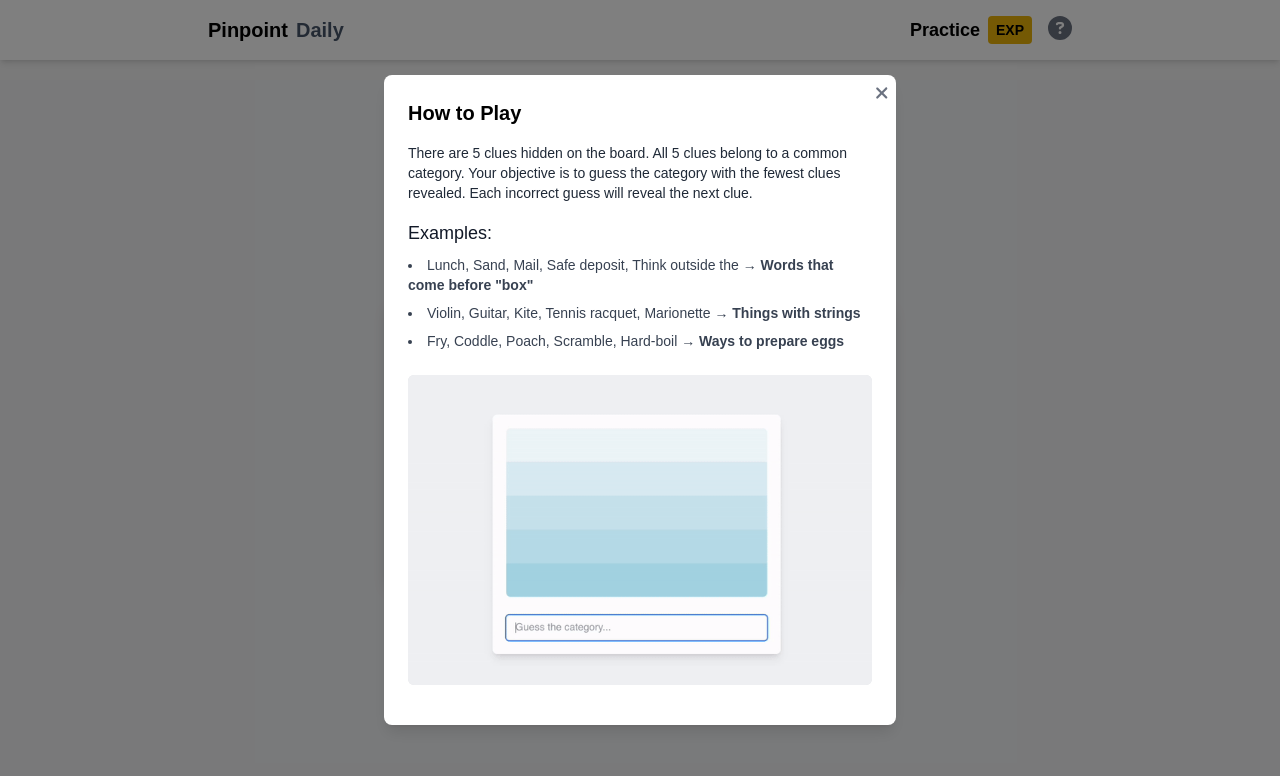
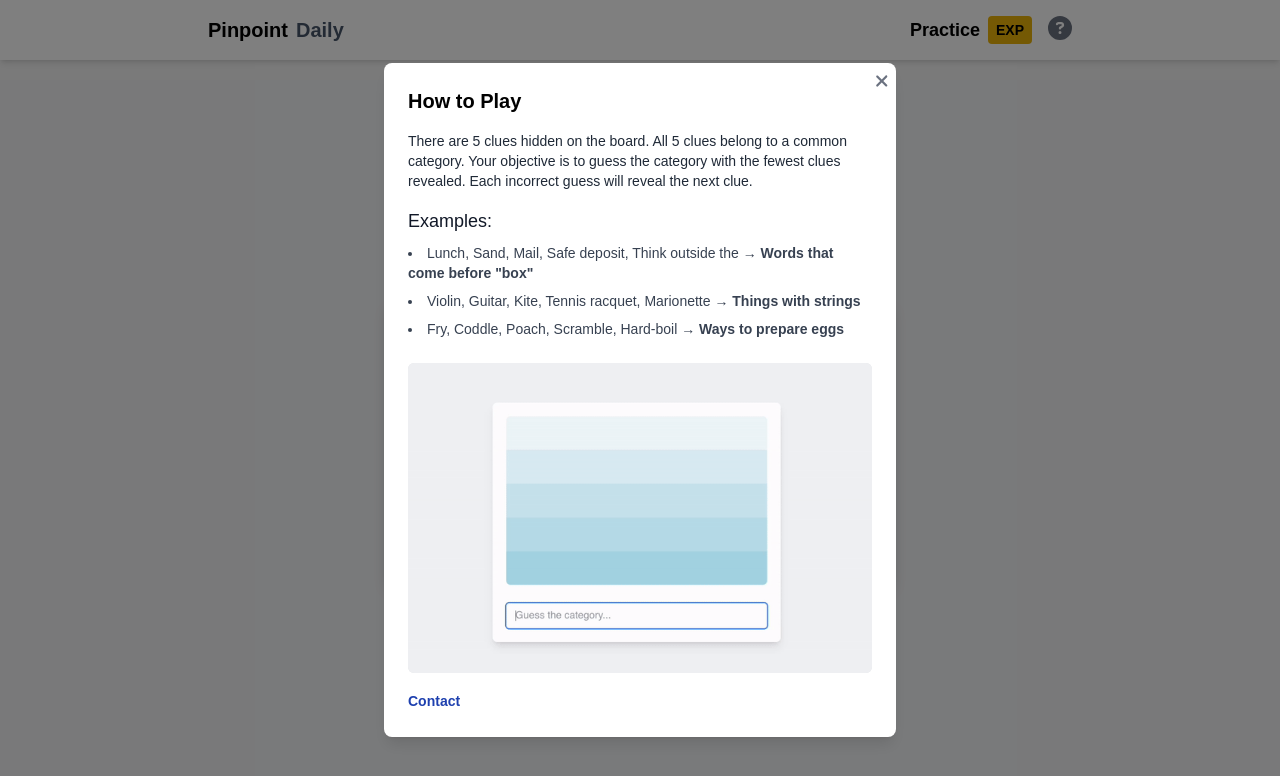
Before and after one commit to milad-mehri/pinpoint, a Next.js app: page /pinpoint/ in a window 1280 px wide. Both pictures are taken after a click on the button 1060 px from the left and 30 px from the top of the page. Shown: the top 776 px of the page. Built offline with nearby package versions, Linux system fonts and the light colour scheme.

Commit message:
Update InstructionsModal.js

```diff
--- a/src/components/InstructionsModal.js
+++ b/src/components/InstructionsModal.js
@@ -55,7 +55,7 @@ const InstructionsModal = ({ onClose }) => {
         {/* Placeholder for Gameplay GIF */}
         <div className="w-full h-58 bg-gray-200 rounded-md mb-4 flex items-center justify-center overflow-hidden">
           <img
-            src="/example2.gif"
+            src="/pinpoint/example2.gif"
             alt="Gameplay demonstration"
             className="w-full h-full  rounded-md object-cover scale-120"
             style={{
@@ -64,6 +64,14 @@ const InstructionsModal = ({ onClose }) => {
             }}
           />
         </div>
+        <Link
+          href="https://milad-mehri.github.io/"
+          className="text-sm text-blue-800 font-extrabold hover:underline"
+          target="_blank"
+          rel="noopener noreferrer"
+        >
+          Contact
+        </Link>
 
         {/* Navigation Buttons
         <div className="flex justify-center gap-4">
```
